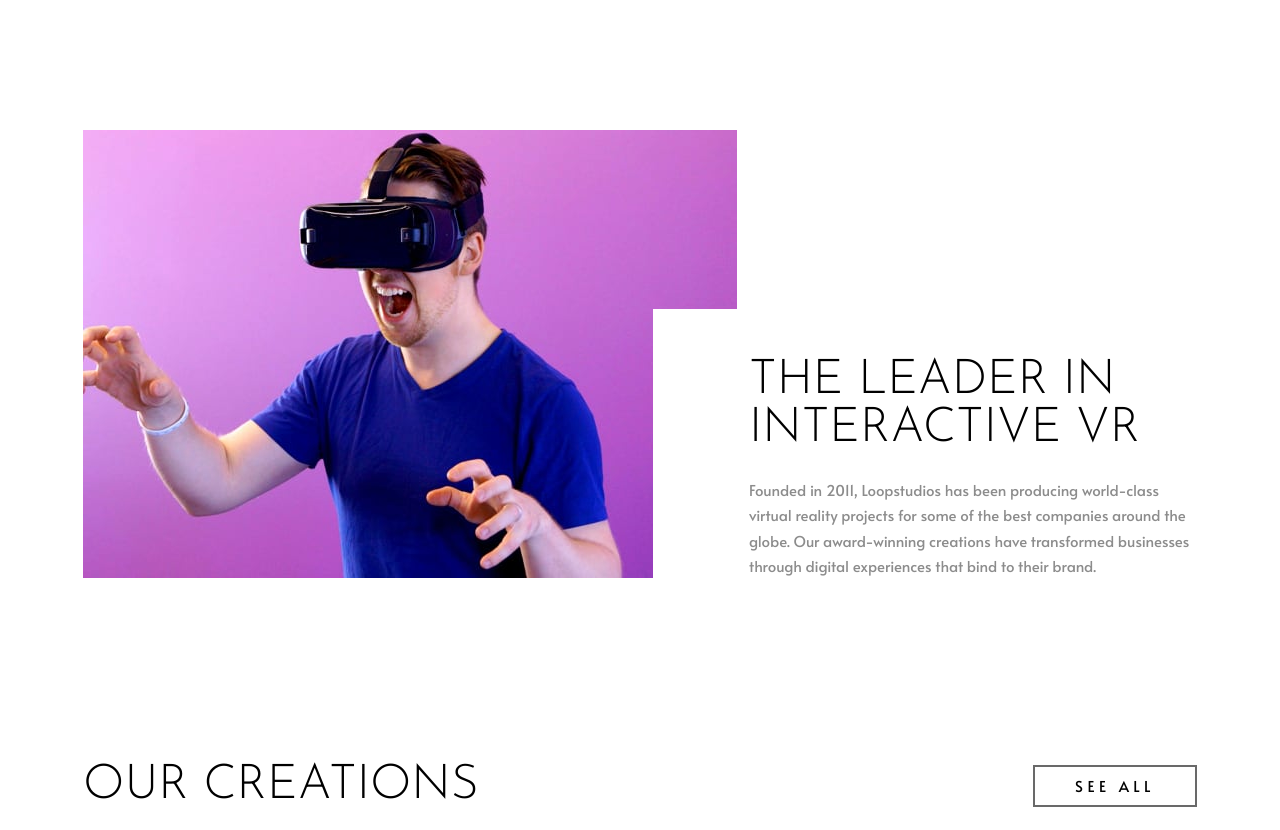
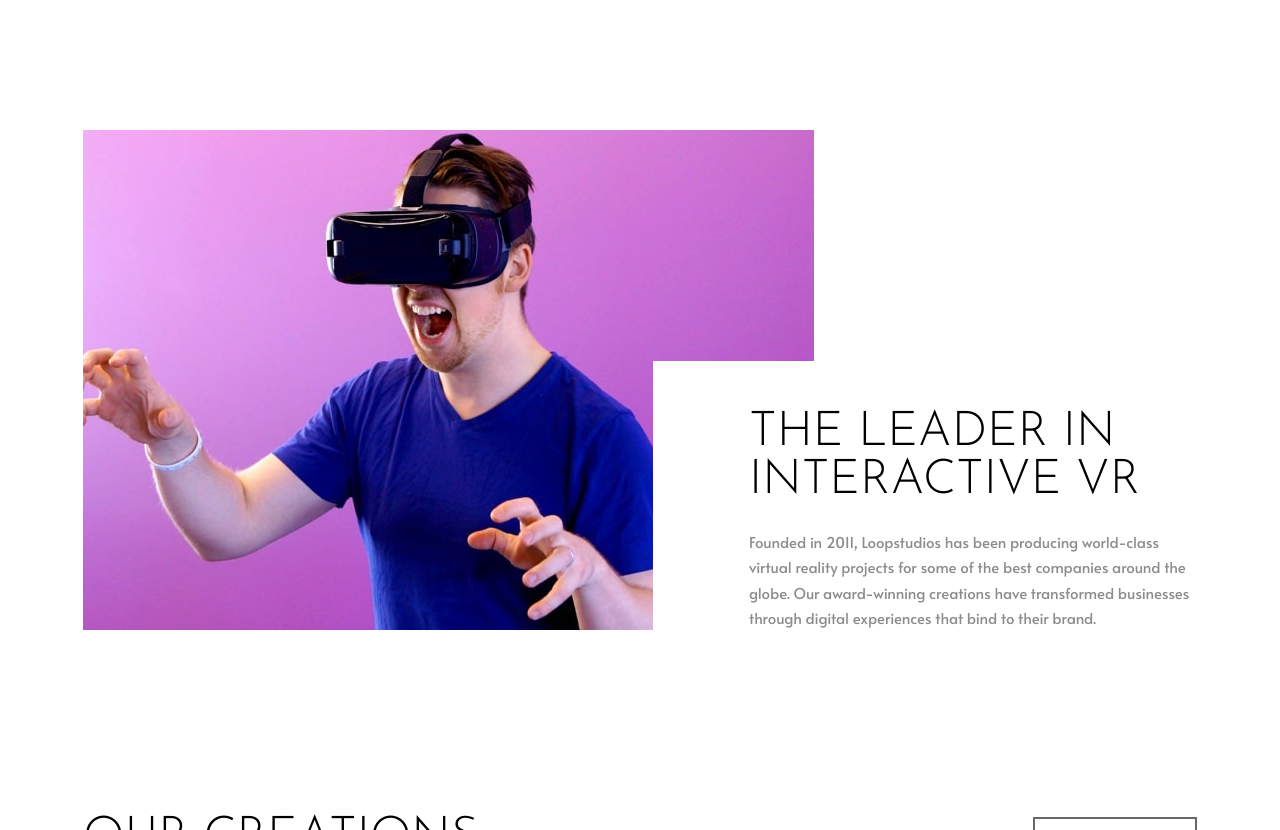
Before and after one commit to markhadi/Loopstudios-landing-page, a plain HTML site: page index.html in a window 1280 px wide. Shown: the part 680-1510 px from the top of the page. Drawn offline with Linux system fonts and the light colour scheme.

Commit message:
Update index.html

```diff
--- a/index.html
+++ b/index.html
@@ -95,7 +95,7 @@
         <picture>
           <source
             media="(min-width: 640px)"
-            srcset="./images/mobile/image-interactive.jpg"
+            srcset="./images/desktop/image-interactive.jpg"
           />
           <img
             src="./images/mobile/image-interactive.jpg"
```
